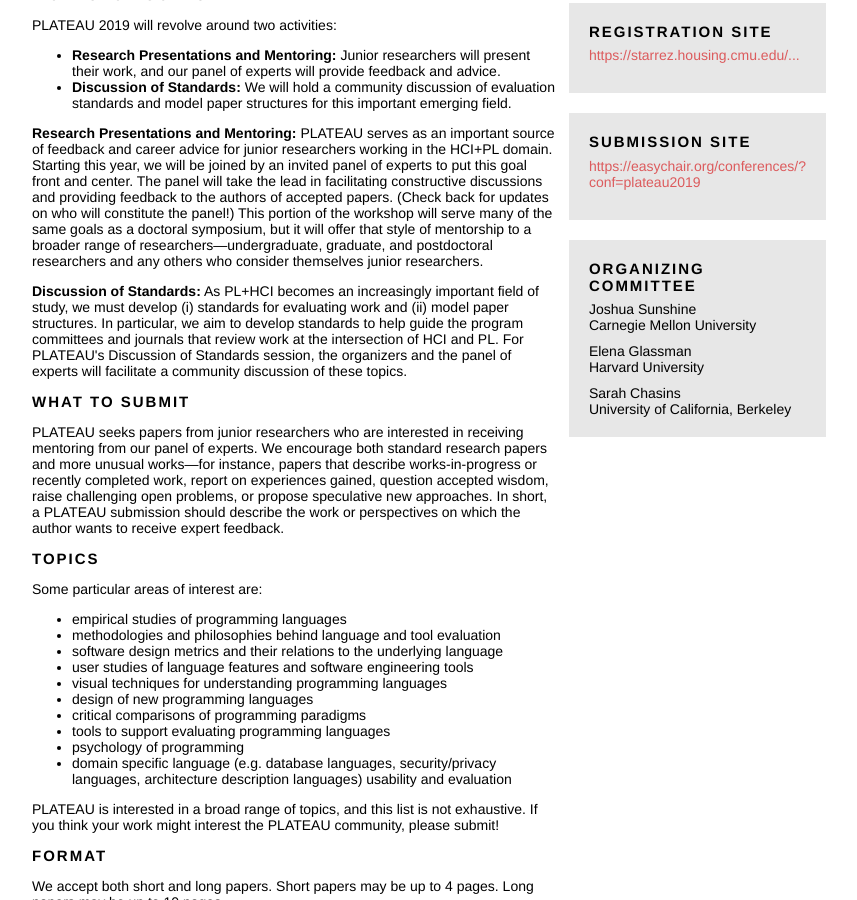
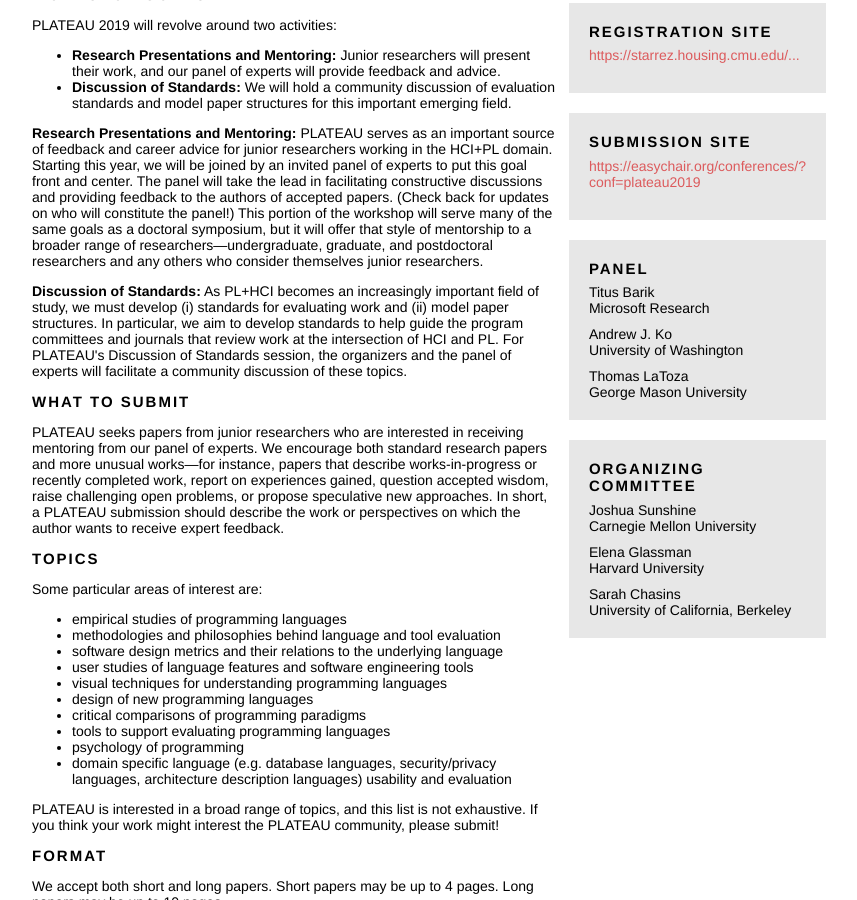
Before and after one commit to plateau-workshop/plateau, a Jekyll site: the page built from index.html, in a window 1280 px wide and 900 px high, scrolled down 449 px. Shown: the whole window, without its empty margins (211-1068 px from the left). Built offline with Jekyll 4.4.1, drawn with Linux system fonts in a browser that asks for light colours.

Commit message:
Added panel.

```diff
--- a/_layouts/default.html
+++ b/_layouts/default.html
@@ -145,6 +145,36 @@
 
   <div class="box">
     <div class="header lead">
+    Panel
+    </div>
+    <div class="margin-bottom">
+      <div class="slightlybold">
+        Titus Barik
+      </div>
+      <div>
+        Microsoft Research
+      </div>
+    </div>
+    <div class="margin-bottom">
+      <div class="slightlybold">
+        Andrew J. Ko
+      </div>
+      <div>
+        University of Washington
+      </div>
+    </div>
+    <div>
+      <div class="slightlybold">
+        Thomas LaToza
+      </div>
+      <div>
+        George Mason University
+      </div>
+    </div>
+  </div>
+
+  <div class="box">
+    <div class="header lead">
     Organizing Committee
     </div>
     <div class="margin-bottom">
```
